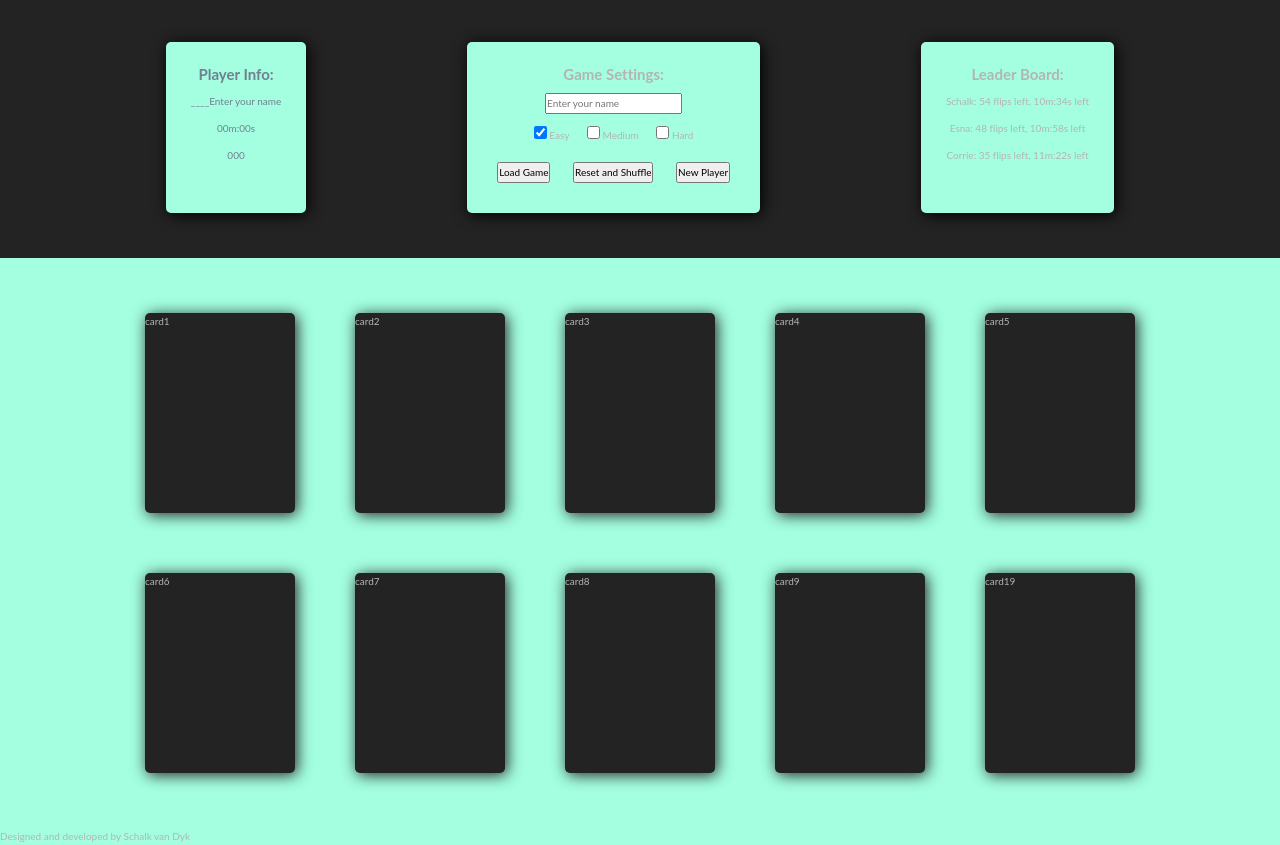
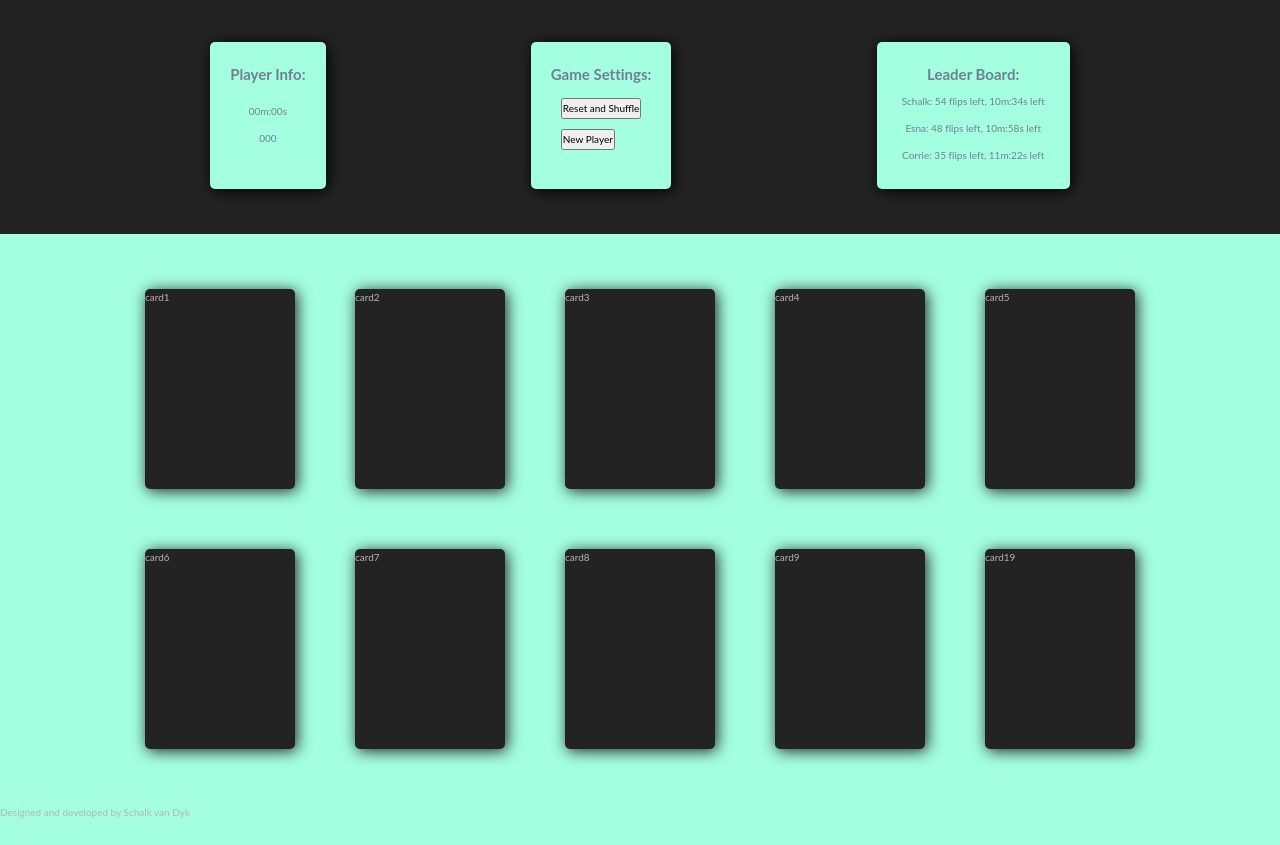
Before and after one commit to SVDwebtech/memoryGame014, a website: page index.html in a window 1280 px wide. Both pictures are taken after a click on the button "Load Game". Shown: the part 92-937 px from the top of the page. After the commit the page ends 913 px from the top, so only its background shows below. Drawn offline with Linux system fonts and the light colour scheme.

Commit message:
add basic functionality to gameInfo sections

```diff
--- a/app.js
+++ b/app.js
@@ -1 +1,26 @@
-console.log("Hello, World!");
+const nameInputDisplay = document.querySelector(".nameInputDisplay");
+const playerNameDislpay = document.querySelector(".playerNameDisplay");
+const gameDifficultyCheckboxes = document.querySelector(
+	".gameDifficultyCheckboxes"
+);
+const loadGameBtn = document.querySelector(".loadGameBtn");
+const resetAndShuffleBtn = document.querySelector(".resetAndShuffleBtn");
+const newPlayerBtn = document.querySelector(".newPlayerBtn");
+
+loadGameBtn.addEventListener("click", function() {
+	playerNameDislpay.textContent = nameInputDisplay.value;
+	nameInputDisplay.style.display = "none";
+	gameDifficultyCheckboxes.style.display = "none";
+	loadGameBtn.style.display = "none";
+	resetAndShuffleBtn.style.display = "block";
+	newPlayerBtn.style.display = "block";
+});
+
+newPlayerBtn.addEventListener("click", function() {
+	playerNameDislpay.textContent = "___enter new player name";
+	nameInputDisplay.style.display = "block";
+	gameDifficultyCheckboxes.style.display = "block";
+	loadGameBtn.style.display = "block";
+	resetAndShuffleBtn.style.display = "none";
+	newPlayerBtn.style.display = "none";
+});
--- a/index.html
+++ b/index.html
@@ -17,31 +17,31 @@
         <div class="gameInfo">
             <div class="gameInfo__playerInfo">
                 <h2>Player Info:</h2>
-                <p class="gameInfo__playerInfo--name gameInfo__playerInfo--infoItem">____Enter your name</p>
+                <p class="gameInfo__playerInfo--name gameInfo__playerInfo--infoItem playerNameDisplay">____enter new player name</p>
                 <p class="gameInfo__playerInfo--time gameInfo__playerInfo--infoItem">00m:00s</p>
                 <p class="gameInfo__playerInfo--flips gameInfo__playerInfo--infoItem">000</p>
             </div>
             <div class="gameInfo__gameSettings">
                 <h2>Game Settings:</h2>
-                <input class="gameInfo__gameSettings--nameInput gameInfo__gameSettings--infoItem" type="text" name="" id="" placeholder="Enter your name">
-                <div class="gameinfo__gameSettings--gamedifficulty">
+                <input class="gameInfo__gameSettings--nameInput gameInfo__gameSettings--infoItem nameInputDisplay" type="text" name="" id="" placeholder="Enter your name">
+                <div class="gameinfo__gameSettings--gamedifficulty gameDifficultyCheckboxes">
                     <div class="gameInfo__gameSettings--easy gameInfo__gameSettings--checkboxItem">
-                        <input type="checkbox" id="easy" name="easy" checked>
+                        <input type="radio" id="easy" name="gameDifficulty" checked>
                         <label for="easy">Easy</label>
                     </div>
                     <div class="gameInfo__gameSettings--medium gameInfo__gameSettings--checkboxItem">
-                        <input type="checkbox" id="edium" name="edium">
-                        <label for="edium">Medium</label>
+                        <input type="radio" id="medium" name="gameDifficulty">
+                        <label for="medium">Medium</label>
                     </div>
                     <div class="gameInfo__gameSettings--hard gameInfo__gameSettings--checkboxItem">
-                        <input type="checkbox" id="hard" name="hard">
+                        <input type="radio" id="hard" name="gameDifficulty">
                         <label for="hard">Hard</label>
                     </div>
                 </div>
                 <div class="buttons">
-                    <button class="btn btn__loadGame">Load Game</button>
-                    <button class="btn btn__resetAndShuffle">Reset and Shuffle</button>
-                    <button class="btn btn__newPlayer">New Player</button>
+                    <button class="btn btn__loadGame loadGameBtn">Load Game</button>
+                    <button class="btn btn__display btn__resetAndShuffle resetAndShuffleBtn">Reset and Shuffle</button>
+                    <button class="btn btn__display btn__newPlayer newPlayerBtn">New Player</button>
                 </div>
             </div>
             <div class="gameInfo__gameWinners">
--- a/sass/base/_typography.scss
+++ b/sass/base/_typography.scss
@@ -27,6 +27,6 @@ body {
 .paragraph {
 }
 
-.gameInfo__playerInfo {
+.gameInfo {
 	color: slategray;
 }
--- a/sass/components/_button.scss
+++ b/sass/components/_button.scss
@@ -1,3 +1,7 @@
 .btn {
 	margin: 1rem;
+
+	&__display {
+		display: none;
+	}
 }
```
Also changed, not shown: css/style.css.
